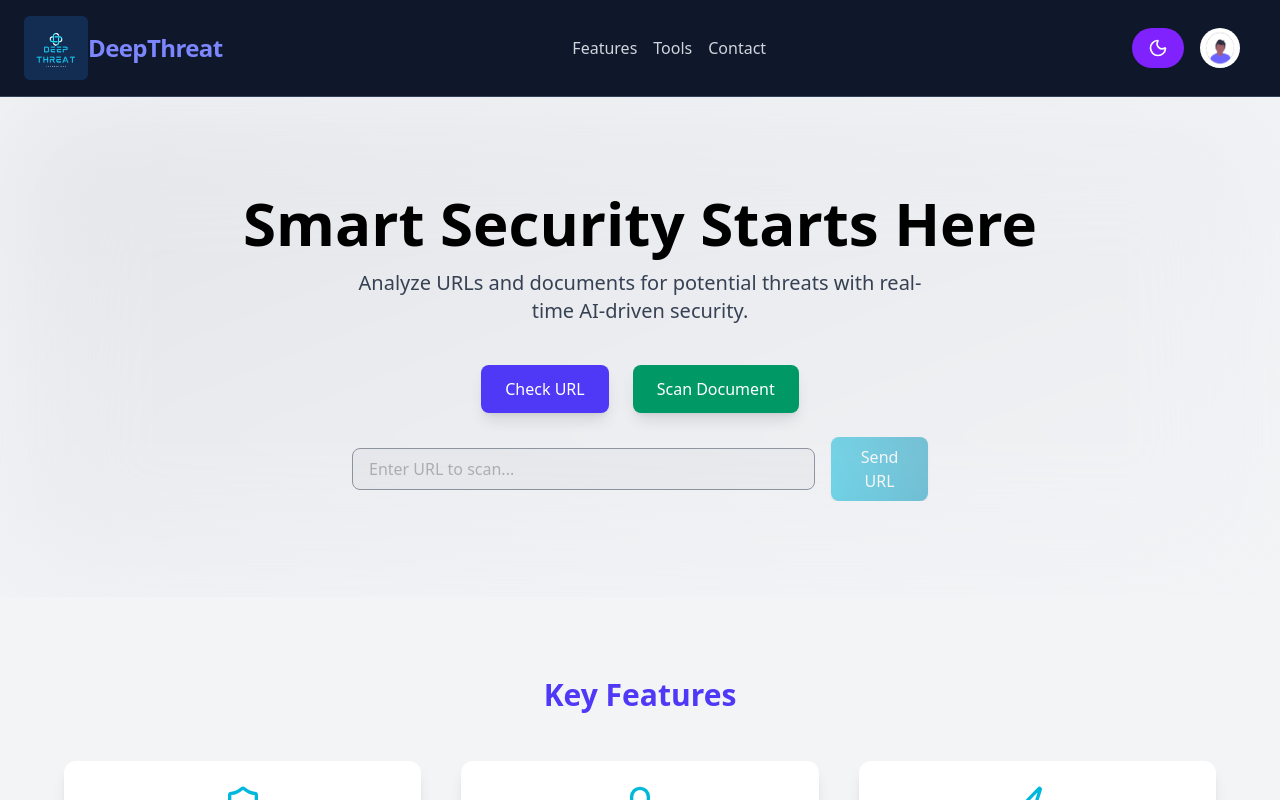
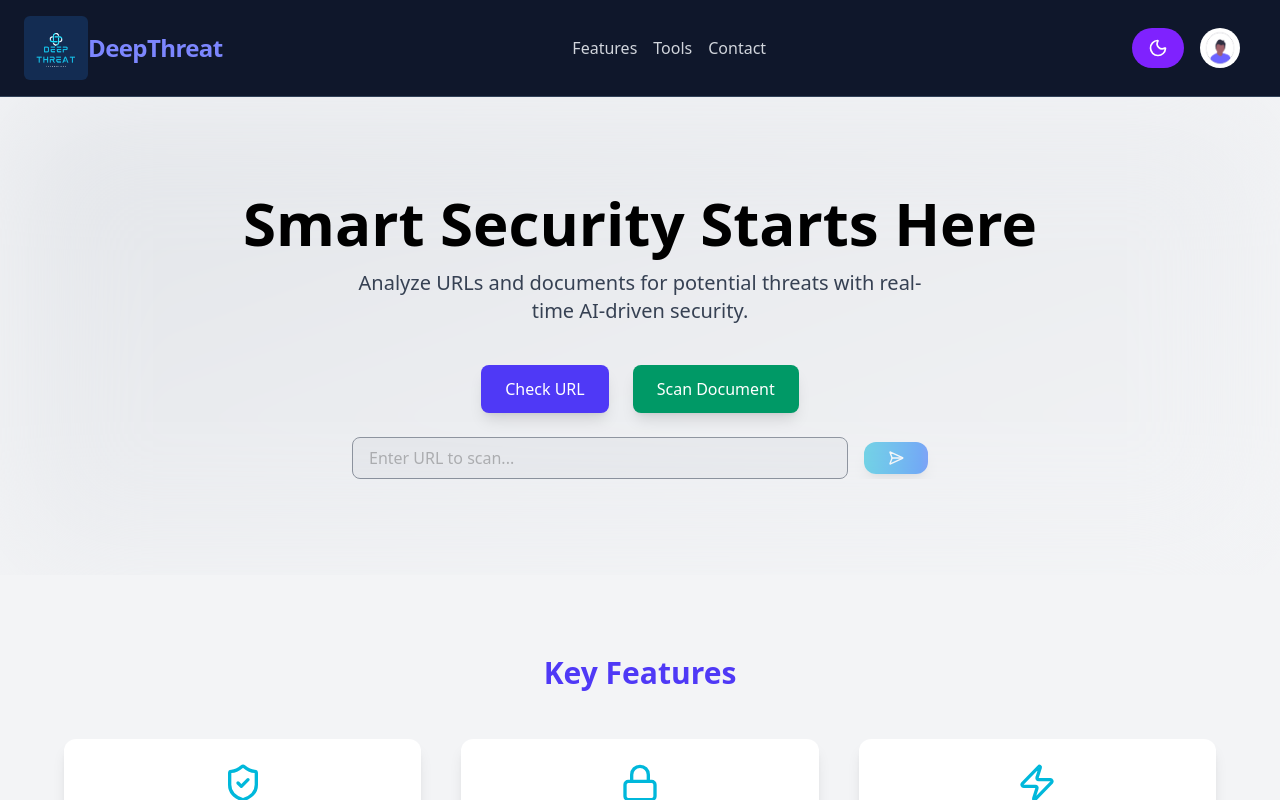
Before and after one commit to PralayeshMukherjee/DeepThreat, a React (Vite) app in the folder Frontend/: page /mainlayout in a window 1280 px wide. Both pictures are taken after a click on the button "Check URL". Shown: the top 800 px of the page. Built offline with nearby package versions, Linux system fonts and the light colour scheme.

Commit message:
add the smooth UI for the URL sending

```diff
--- a/Frontend/src/Pages/MainHome.jsx
+++ b/Frontend/src/Pages/MainHome.jsx
@@ -5,6 +5,7 @@ import { motion } from "framer-motion";
 import { ShieldCheck, Lock, Zap } from "lucide-react";
 import { toast } from "react-toastify";
 import "react-toastify/dist/ReactToastify.css";
+import { SendHorizonal, Loader2 } from "lucide-react";
 
 const MainHome = () => {
   //menu open for mobile
@@ -118,14 +119,22 @@ const MainHome = () => {
                 type="button"
                 onClick={handleSendClick}
                 disabled={loading}
-                className={`px-5 py-2 bg-indigo-600 text-white rounded-lg hover:bg-indigo-700 transition shadow
-                ${
-                  loading
-                    ? "bg-gray-400 cursor-progress"
-                    : "bg-gradient-to-r from-cyan-500 to-cyan-600 text-white hover:shadow-lg hover:from-cyan-700 hover:to-cyan-800"
-                }`}
+                className={`flex items-center justify-center gap-2 px-6 py-2 rounded-xl text-white text-sm md:text-base font-medium transition-all duration-300
+    ${
+      loading
+        ? "bg-gray-400 cursor-progress"
+        : "bg-gradient-to-r from-cyan-500 to-blue-600 hover:from-cyan-600 hover:to-blue-700 shadow-lg hover:shadow-xl"
+    }`}
               >
-                {loading ? "Sending URL..." : "Send URL"}
+                {loading ? (
+                  <>
+                    <Loader2 className="animate-spin w-4 h-4" />
+                  </>
+                ) : (
+                  <>
+                    <SendHorizonal className="w-4 h-4 group-hover:translate-x-1 transition-transform duration-200" />
+                  </>
+                )}
               </button>
             </div>
           </motion.div>
```
